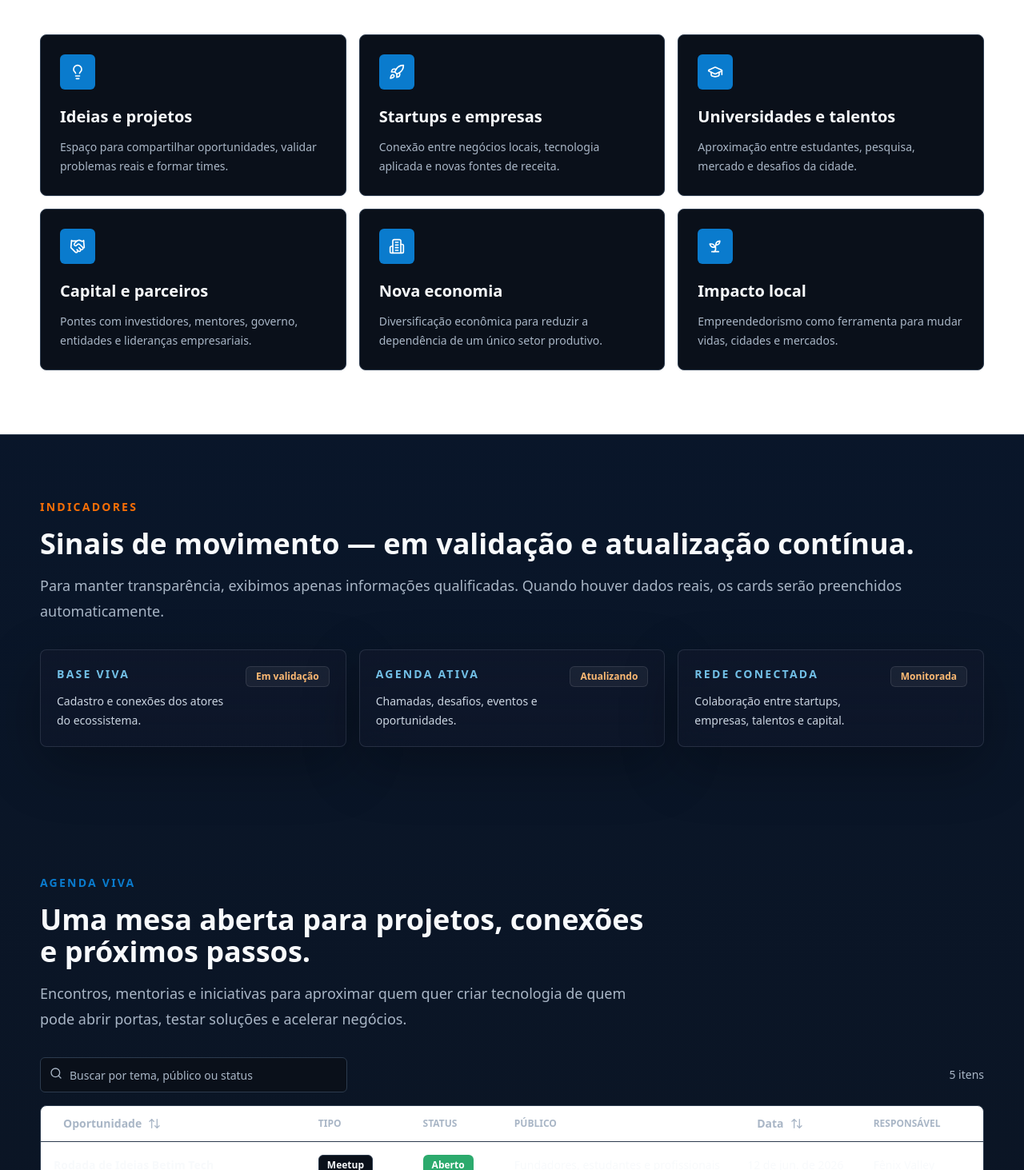
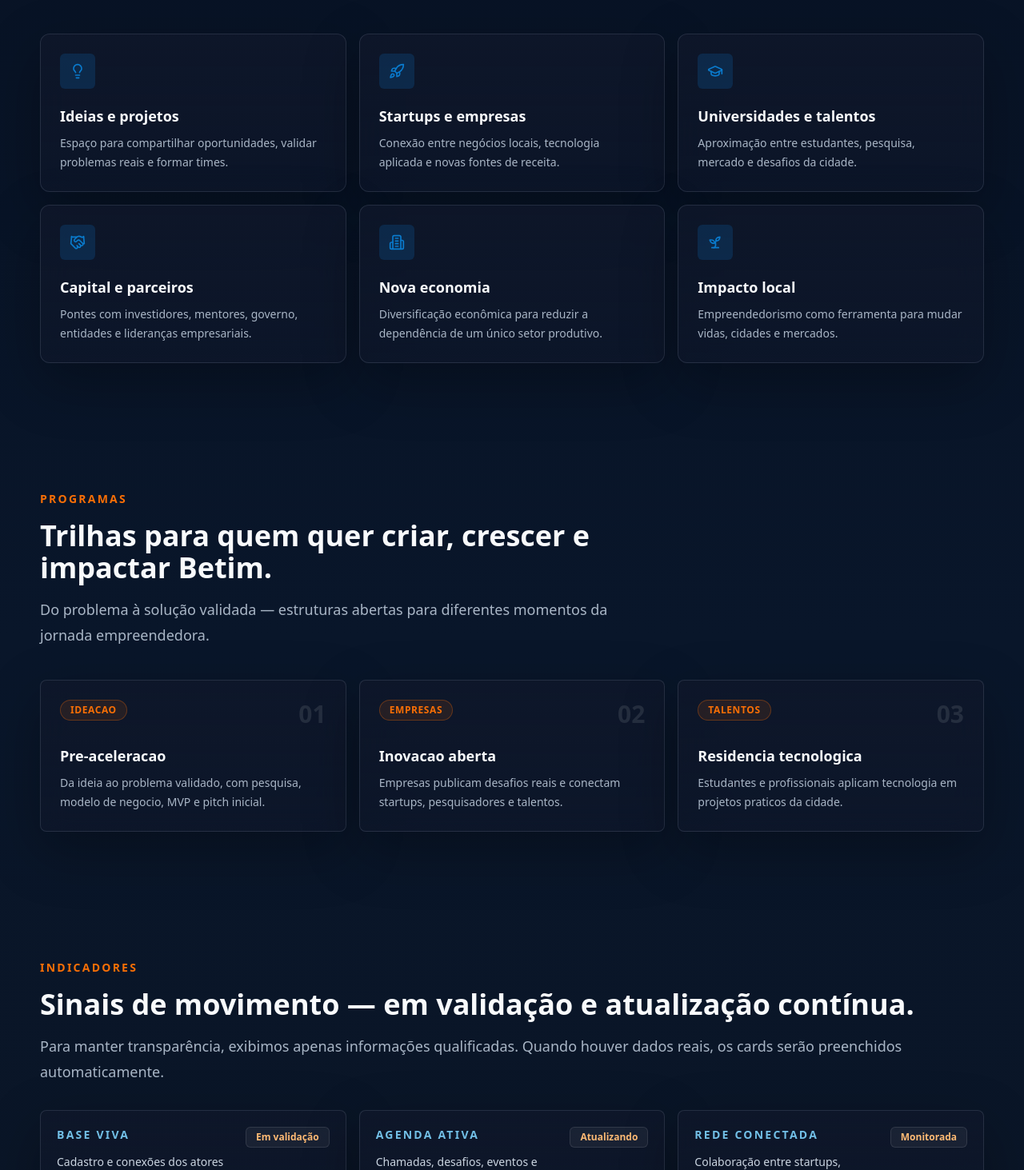
Before and after one commit to FenixValley/web-fenixvalley.com.br, a Next.js app: page / in a window 1280 px wide. Shown: the part 1337-2800 px from the top of the page at 80% size. Built offline with nearby package versions, Linux system fonts and the light colour scheme.

Commit message:
feat: melhora visual das seções ecosystem, faca-parte e oportunidades

```diff
--- a/app/page.tsx
+++ b/app/page.tsx
@@ -4,6 +4,7 @@ import { FacaParteSection } from "@/components/sections/faca-parte-section";
 import { HeroSection } from "@/components/sections/hero-section";
 import { IndicatorsSection } from "@/components/sections/indicators-section";
 import { OpportunitiesSection } from "@/components/sections/opportunities-section";
+import { ProgramsSection } from "@/components/sections/programs-section";
 import { SiteFooter } from "@/components/sections/site-footer";
 import { SiteHeader } from "@/components/sections/site-header";
 
@@ -14,6 +15,7 @@ export default function HomePage() {
       <main>
         <HeroSection />
         <EcosystemSection />
+        <ProgramsSection />
         <IndicatorsSection />
         <OpportunitiesSection opportunities={opportunities} />
         <FacaParteSection />
--- a/components/sections/ecosystem-section.tsx
+++ b/components/sections/ecosystem-section.tsx
@@ -1,11 +1,16 @@
+"use client";
+
 import { pillars } from "@/data/ecosystem";
 
 export function EcosystemSection() {
   return (
-    <section id="ecossistema" className="border-y bg-white py-16 sm:py-20">
+    <section id="ecossistema" className="py-16 sm:py-20">
       <div className="section-shell space-y-10">
+
         <div className="max-w-3xl space-y-4">
-          <p className="text-sm font-bold uppercase tracking-[0.16em] text-primary">Ecossistema</p>
+          <p className="text-sm font-bold uppercase tracking-[0.16em] text-primary">
+            Ecossistema
+          </p>
           <h2 className="font-[var(--font-space)] text-3xl font-black leading-tight sm:text-4xl">
             A força de Betim precisa circular entre quem cria, aprende, investe e executa.
           </h2>
@@ -14,20 +19,31 @@ export function EcosystemSection() {
             em negócios, produtos, empregos e soluções para a cidade.
           </p>
         </div>
+
         <div className="grid gap-4 md:grid-cols-2 lg:grid-cols-3">
           {pillars.map((pillar) => {
             const Icon = pillar.icon;
             return (
-              <article key={pillar.title} className="rounded-lg border bg-background p-6 shadow-sm">
-                <div className="mb-5 flex h-11 w-11 items-center justify-center rounded-md bg-secondary text-white">
+              <article
+                key={pillar.title}
+                className="group surface-panel rounded-xl p-6 flex flex-col gap-5 cursor-default transition-all duration-300 hover:-translate-y-1 hover:shadow-[0_24px_60px_rgb(249_115_22_/_0.12)] hover:border-primary/30"
+              >
+                <div className="flex h-11 w-11 items-center justify-center rounded-md bg-secondary/20 text-secondary transition-all duration-300 group-hover:bg-primary/20 group-hover:text-primary">
                   <Icon className="h-5 w-5" />
                 </div>
-                <h3 className="font-[var(--font-space)] text-xl font-bold">{pillar.title}</h3>
-                <p className="mt-3 text-sm leading-6 text-muted-foreground">{pillar.description}</p>
+                <div className="space-y-2">
+                  <h3 className="font-[var(--font-space)] text-lg font-bold text-foreground transition-colors duration-300 group-hover:text-primary">
+                    {pillar.title}
+                  </h3>
+                  <p className="text-sm leading-6 text-muted-foreground">
+                    {pillar.description}
+                  </p>
+                </div>
               </article>
             );
           })}
         </div>
+
       </div>
     </section>
   );
--- a/components/sections/faca-parte-section.tsx
+++ b/components/sections/faca-parte-section.tsx
@@ -4,11 +4,19 @@ import { Button } from "@/components/ui/button";
 
 export function FacaParteSection() {
   return (
-    <section id="faca-parte" className="border-y bg-white py-16 sm:py-20">
-      <div className="section-shell max-w-3xl text-center mx-auto space-y-8">
-        <div className="space-y-4">
-          <p className="text-sm font-bold uppercase tracking-[0.16em] text-primary">Faça Parte</p>
-          <h2 className="font-[var(--font-space)] text-3xl font-black leading-tight sm:text-4xl">
+    <section id="faca-parte" className="py-16 sm:py-24">
+      <div className="section-shell">
+        <div className="surface-panel rounded-2xl px-8 py-14 sm:px-14 text-center space-y-8 relative overflow-hidden">
+
+          {/* glow decorativo */}
+          <div className="pointer-events-none absolute -top-24 left-1/2 -translate-x-1/2 h-64 w-64 rounded-full bg-orange-500/20 blur-3xl" aria-hidden="true" />
+          <div className="pointer-events-none absolute -bottom-24 left-1/2 -translate-x-1/2 h-64 w-64 rounded-full bg-sky-500/10 blur-3xl" aria-hidden="true" />
+
+          <div className="relative space-y-4 max-w-2xl mx-auto">
+            <p className="text-sm font-bold uppercase tracking-[0.16em] text-primary">
+              Faça Parte
+            </p>
+            <h2 className="font-[var(--font-space)] text-3xl font-black leading-tight sm:text-4xl text-foreground">
               Cadastre seu interesse e conecte sua proposta ao movimento.
             </h2>
             <p className="text-lg leading-8 text-muted-foreground">
@@ -17,20 +25,20 @@ export function FacaParteSection() {
             </p>
           </div>
 
-        <div className="grid gap-4 sm:grid-cols-2 text-left">
-          <div className="flex items-start gap-3 rounded-lg border bg-background p-4">
+          <div className="relative grid gap-4 sm:grid-cols-2 text-left max-w-2xl mx-auto">
+            <div className="flex items-start gap-3 rounded-lg border border-white/10 bg-white/5 p-4">
               <ShieldCheck className="mt-1 h-5 w-5 shrink-0 text-accent" />
               <div>
-              <p className="text-sm font-semibold">Curadoria ativa</p>
+                <p className="text-sm font-semibold text-foreground">Curadoria ativa</p>
                 <p className="mt-1 text-sm leading-6 text-muted-foreground">
                   Entradas passam por validação para preservar qualidade e alinhamento.
                 </p>
               </div>
             </div>
-          <div className="flex items-start gap-3 rounded-lg border bg-background p-4">
+            <div className="flex items-start gap-3 rounded-lg border border-white/10 bg-white/5 p-4">
               <Zap className="mt-1 h-5 w-5 shrink-0 text-secondary" />
               <div>
-              <p className="text-sm font-semibold">Pronto para agir</p>
+                <p className="text-sm font-semibold text-foreground">Pronto para agir</p>
                 <p className="mt-1 text-sm leading-6 text-muted-foreground">
                   Assim que validado, sua proposta entra na agenda do ecossistema.
                 </p>
@@ -38,10 +46,12 @@ export function FacaParteSection() {
             </div>
           </div>
 
-        <div className="flex justify-center">
+          <div className="relative flex justify-center">
             <Button asChild variant="secondary" className="w-full sm:w-auto">
               <Link href="#oportunidades">Ver oportunidades</Link>
             </Button>
+          </div>
+
         </div>
       </div>
     </section>
--- a/components/sections/opportunities-table.tsx
+++ b/components/sections/opportunities-table.tsx
@@ -35,6 +35,27 @@ function formatDate(value: string) {
   }).format(new Date(value));
 }
 
+function StageBadge({ stage }: { stage: string }) {
+  const styles: Record<string, string> = {
+    Aberto: "bg-emerald-500/15 text-emerald-400 border-emerald-500/30",
+    Curadoria: "bg-sky-500/15 text-sky-400 border-sky-500/30",
+    "Em breve": "bg-slate-500/15 text-slate-400 border-slate-500/30"
+  };
+  return (
+    <span className={`inline-flex items-center rounded-full border px-2.5 py-0.5 text-xs font-semibold ${styles[stage] ?? "bg-slate-500/15 text-slate-400 border-slate-500/30"}`}>
+      {stage}
+    </span>
+  );
+}
+
+function TypeBadge({ type }: { type: string }) {
+  return (
+    <span className="inline-flex items-center rounded-full border border-orange-500/30 bg-orange-500/10 px-2.5 py-0.5 text-xs font-semibold text-orange-400">
+      {type}
+    </span>
+  );
+}
+
 export function OpportunitiesTable({ initialData }: { initialData: Opportunity[] }) {
   const [sorting, setSorting] = useState<SortingState>([]);
   const [globalFilter, setGlobalFilter] = useState("");
@@ -44,50 +65,49 @@ export function OpportunitiesTable({ initialData }: { initialData: Opportunity[]
     initialData
   });
 
-
   const columns = useMemo<ColumnDef<Opportunity>[]>(
     () => [
       {
         accessorKey: "title",
         header: ({ column }) => (
-          <Button variant="ghost" size="sm" onClick={() => column.toggleSorting(column.getIsSorted() === "asc")}>
+          <Button variant="ghost" size="sm" onClick={() => column.toggleSorting(column.getIsSorted() === "asc")}
+            className="text-slate-300 hover:text-white">
             Oportunidade
             <ArrowUpDown className="h-4 w-4" />
           </Button>
         ),
-        cell: ({ row }) => <span className="font-semibold">{row.original.title}</span>
+        cell: ({ row }) => <span className="font-semibold text-white">{row.original.title}</span>
       },
       {
         accessorKey: "type",
-        header: "Tipo",
-        cell: ({ row }) => <Badge variant="outline">{row.original.type}</Badge>
+        header: () => <span className="text-slate-400 text-xs font-bold uppercase tracking-wider">Tipo</span>,
+        cell: ({ row }) => <TypeBadge type={row.original.type} />
       },
       {
         accessorKey: "stage",
-        header: "Status",
-        cell: ({ row }) => {
-          const stage = row.original.stage;
-          const variant = stage === "Aberto" ? "accent" : stage === "Curadoria" ? "secondary" : "outline";
-          return <Badge variant={variant}>{stage}</Badge>;
-        }
+        header: () => <span className="text-slate-400 text-xs font-bold uppercase tracking-wider">Status</span>,
+        cell: ({ row }) => <StageBadge stage={row.original.stage} />
       },
       {
         accessorKey: "audience",
-        header: "Público"
+        header: () => <span className="text-slate-400 text-xs font-bold uppercase tracking-wider">Público</span>,
+        cell: ({ row }) => <span className="text-slate-300 text-sm">{row.original.audience}</span>
       },
       {
         accessorKey: "date",
         header: ({ column }) => (
-          <Button variant="ghost" size="sm" onClick={() => column.toggleSorting(column.getIsSorted() === "asc")}>
+          <Button variant="ghost" size="sm" onClick={() => column.toggleSorting(column.getIsSorted() === "asc")}
+            className="text-slate-300 hover:text-white">
             Data
             <ArrowUpDown className="h-4 w-4" />
           </Button>
         ),
-        cell: ({ row }) => formatDate(row.original.date)
+        cell: ({ row }) => <span className="text-slate-300 text-sm">{formatDate(row.original.date)}</span>
       },
       {
         accessorKey: "owner",
-        header: "Responsável"
+        header: () => <span className="text-slate-400 text-xs font-bold uppercase tracking-wider">Responsável</span>,
+        cell: ({ row }) => <span className="text-slate-300 text-sm">{row.original.owner}</span>
       }
     ],
     []
@@ -96,10 +116,7 @@ export function OpportunitiesTable({ initialData }: { initialData: Opportunity[]
   const table = useReactTable({
     data,
     columns,
-    state: {
-      sorting,
-      globalFilter
-    },
+    state: { sorting, globalFilter },
     onSortingChange: setSorting,
     onGlobalFilterChange: setGlobalFilter,
     getCoreRowModel: getCoreRowModel(),
@@ -111,28 +128,26 @@ export function OpportunitiesTable({ initialData }: { initialData: Opportunity[]
     <div className="space-y-4">
       <div className="flex flex-col gap-3 sm:flex-row sm:items-center sm:justify-between">
         <div className="relative w-full sm:max-w-sm">
-          <Search className="pointer-events-none absolute left-3 top-3 h-4 w-4 text-muted-foreground" />
+          <Search className="pointer-events-none absolute left-3 top-3 h-4 w-4 text-slate-500" />
           <Input
             value={globalFilter}
             onChange={(event) => setGlobalFilter(event.target.value)}
             placeholder="Buscar por tema, público ou status"
-            className="pl-9"
+            className="pl-9 bg-slate-900/60 border-white/10 text-white placeholder:text-slate-500 focus:border-orange-500/40"
           />
         </div>
-        <span className="text-sm text-muted-foreground">
+        <span className="text-sm text-slate-400">
           {isFetching ? "Atualizando..." : `${table.getRowModel().rows.length} itens`}
         </span>
       </div>
-      <div className="rounded-lg border bg-white">
+      <div className="rounded-xl border border-white/10 bg-slate-900/60 overflow-hidden">
         <Table>
           <TableHeader>
             {table.getHeaderGroups().map((headerGroup) => (
-              <TableRow key={headerGroup.id}>
+              <TableRow key={headerGroup.id} className="border-white/10 hover:bg-transparent">
                 {headerGroup.headers.map((header) => (
-                  <TableHead key={header.id}>
-                    {header.isPlaceholder
-                      ? null
-                      : flexRender(header.column.columnDef.header, header.getContext())}
+                  <TableHead key={header.id} className="border-white/10">
+                    {header.isPlaceholder ? null : flexRender(header.column.columnDef.header, header.getContext())}
                   </TableHead>
                 ))}
               </TableRow>
@@ -140,9 +155,11 @@ export function OpportunitiesTable({ initialData }: { initialData: Opportunity[]
           </TableHeader>
           <TableBody>
             {table.getRowModel().rows.map((row) => (
-              <TableRow key={row.id}>
+              <TableRow key={row.id} className="border-white/10 hover:bg-white/5 transition-colors">
                 {row.getVisibleCells().map((cell) => (
-                  <TableCell key={cell.id}>{flexRender(cell.column.columnDef.cell, cell.getContext())}</TableCell>
+                  <TableCell key={cell.id}>
+                    {flexRender(cell.column.columnDef.cell, cell.getContext())}
+                  </TableCell>
                 ))}
               </TableRow>
             ))}
--- /dev/null
+++ b/components/sections/programs-section.tsx
@@ -0,0 +1,50 @@
+import { programs } from "@/data/ecosystem";
+
+export function ProgramsSection() {
+  return (
+    <section id="programas" className="py-16 sm:py-20">
+      <div className="section-shell space-y-10">
+
+        <div className="max-w-3xl space-y-4">
+          <p className="text-sm font-bold uppercase tracking-[0.16em] text-primary">
+            Programas
+          </p>
+          <h2 className="font-[var(--font-space)] text-3xl font-black leading-tight sm:text-4xl">
+            Trilhas para quem quer criar, crescer e impactar Betim.
+          </h2>
+          <p className="text-lg leading-8 text-muted-foreground">
+            Do problema à solução validada — estruturas abertas para diferentes
+            momentos da jornada empreendedora.
+          </p>
+        </div>
+
+        <div className="grid gap-4 md:grid-cols-3">
+          {programs.map((program, index) => (
+            <article
+              key={program.title}
+              className="surface-panel rounded-lg p-6 flex flex-col gap-5"
+            >
+              <div className="flex items-start justify-between">
+                <span className="rounded-full border border-primary/30 bg-primary/10 px-3 py-1 text-xs font-bold uppercase tracking-wider text-primary">
+                  {program.tag}
+                </span>
+                <span className="font-[var(--font-space)] text-3xl font-black text-white/10 select-none">
+                  {String(index + 1).padStart(2, "0")}
+                </span>
+              </div>
+              <div className="space-y-2">
+                <h3 className="font-[var(--font-space)] text-lg font-bold text-foreground">
+                  {program.title}
+                </h3>
+                <p className="text-sm leading-6 text-muted-foreground">
+                  {program.description}
+                </p>
+              </div>
+            </article>
+          ))}
+        </div>
+
+      </div>
+    </section>
+  );
+}
```
Also changed, not shown: data/ecosystem.ts (line endings or trailing spaces), 1 other file (tests, documents, lock files or other folders). Lines whose indentation alone changed are shown as unchanged.
